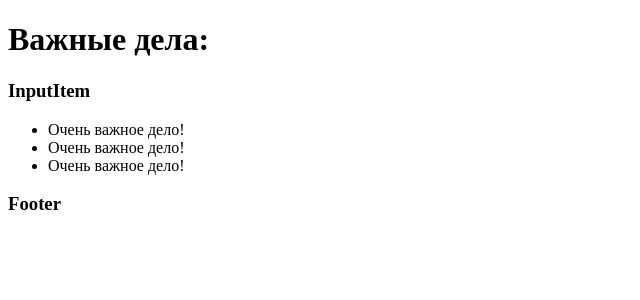
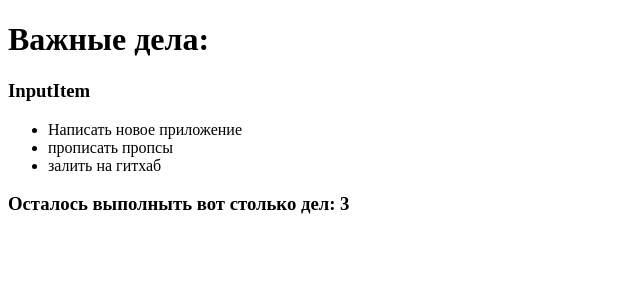
Before and after one commit to WebHeroSchool/Liuba_react, a React (Create React App) app: page / in a window 1280 px wide. Shown: the top 300 px of the page, without its empty margins (0-640 px from the left). Built offline with nearby package versions, Linux system fonts and the light colour scheme.

Commit message:
прописали задания

```diff
--- a/src/components/App/App.js
+++ b/src/components/App/App.js
@@ -3,12 +3,14 @@ import ItemList from '../ItemList/ItemList';
 import InputItem from '../InputItem/InputItem';
 import Footer from '../Footer/Footer';
 
+const todoItem ='Написать новое приложение';
+
 const App = () => (
   <div>
       <h1>Важные дела:</h1>
       <InputItem />
-      <ItemList />
-      <Footer />
+      <ItemList todoItem={todoItem} />
+      <Footer count={3} />
   </div>);
 
 export default App;
--- a/src/components/Footer/Footer.js
+++ b/src/components/Footer/Footer.js
@@ -1,5 +1,5 @@
 import React from 'react';
 
-const Footer = () => (<h3>Footer</h3>);
+const Footer = ({ count }) => (<h3>Осталось выполныть вот столько дел: {count}</h3>);
 
 export default Footer;
--- a/src/components/Item/Item.js
+++ b/src/components/Item/Item.js
@@ -1,5 +1,5 @@
 import React from 'react';
 
-const Item = () => (<span>Очень важное дело!</span>);
+const Item = ({ todoItem }) => (<span>{todoItem}</span>);
 
 export default Item;
--- a/src/components/ItemList/ItemList.js
+++ b/src/components/ItemList/ItemList.js
@@ -1,10 +1,10 @@
 import React from 'react';
 import Item from '../Item/Item';
 
-const ItemList = () => (<ul>
-    <li><Item /></li>
-    <li><Item /></li>
-    <li><Item /></li>
+const ItemList = ({ todoItem }) => (<ul>
+    <li><Item todoItem={todoItem} /></li>
+    <li><Item todoItem={'прописать пропсы'} /></li>
+    <li><Item todoItem={'залить на гитхаб'} /></li>
 </ul>);
 
 export default ItemList;
```
